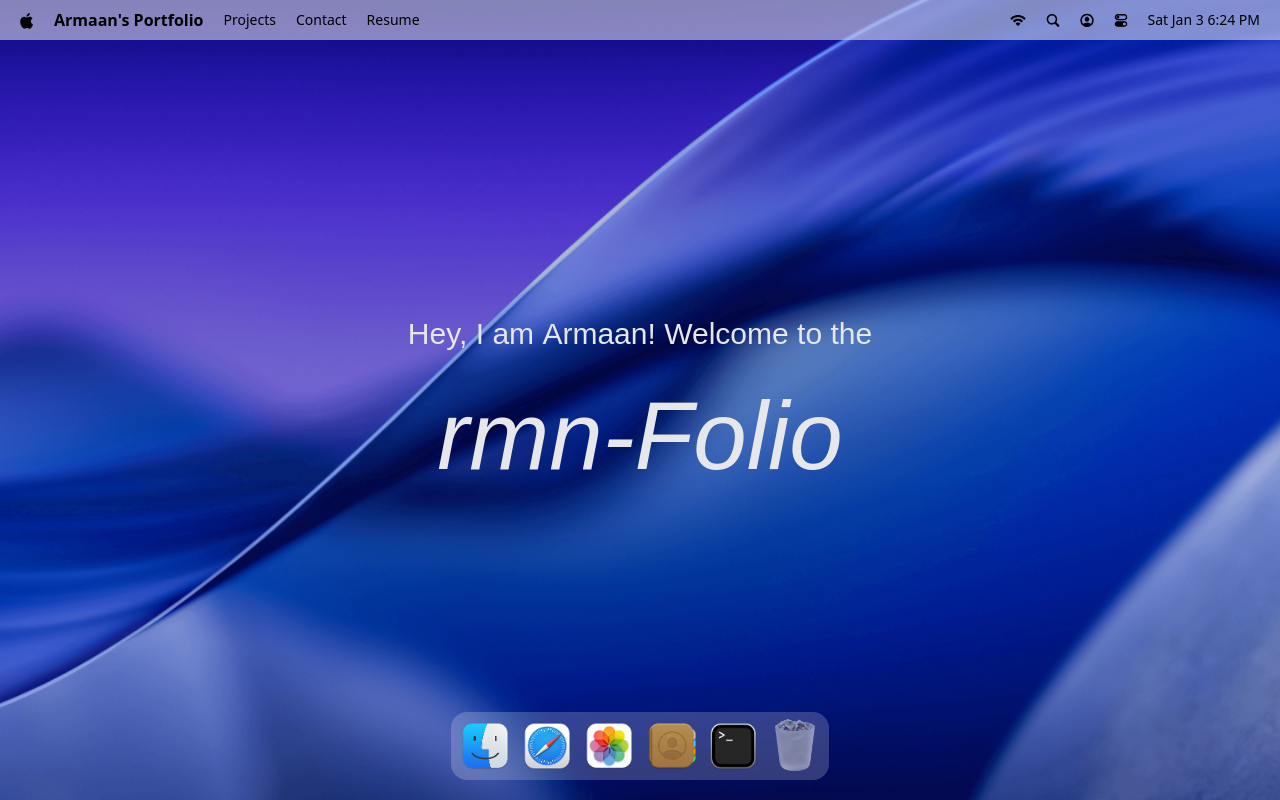
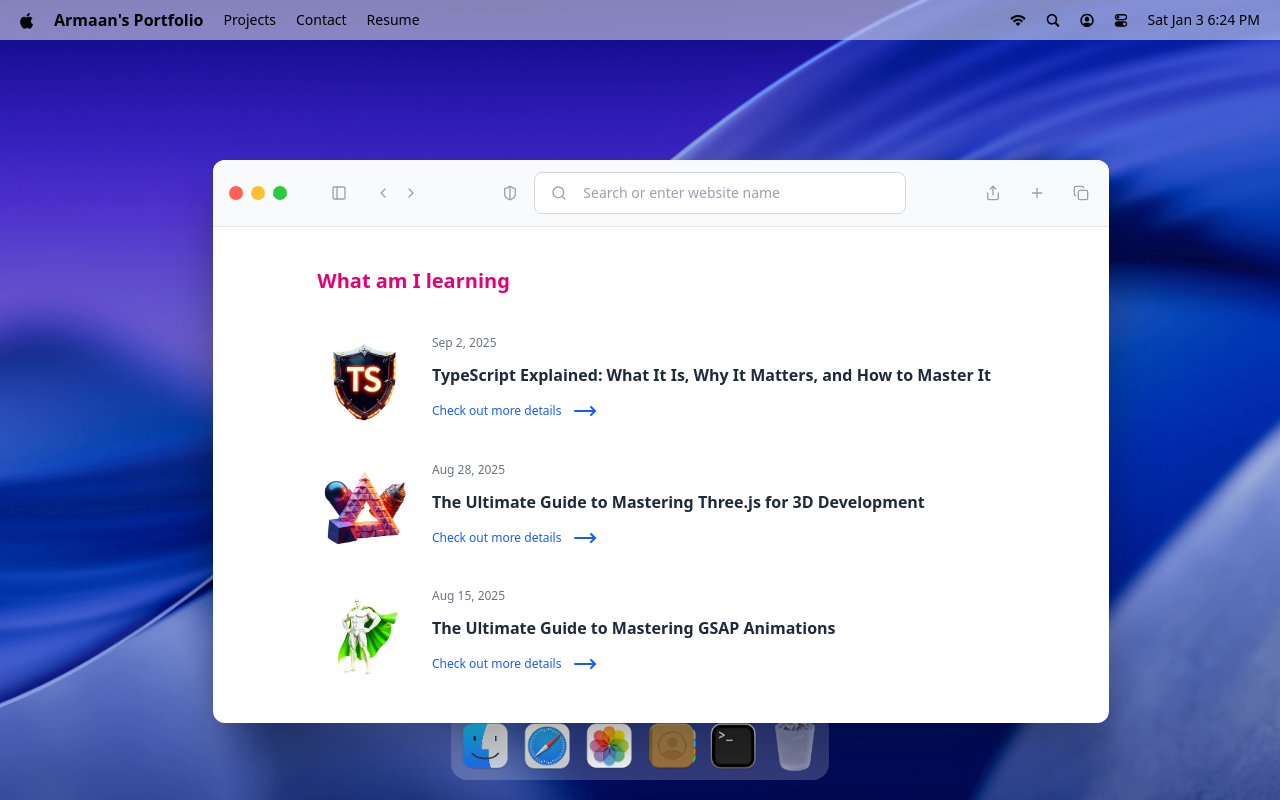
Before and after one commit to muftiarmaan6/macOS-portfolio, a React (Vite) app: page / in a window 1280 px wide. Both pictures are taken after a click on the button 547 px from the left and 746 px from the top of the page. Built offline with nearby package versions, Linux system fonts and the light colour scheme; a web font is replaced by a local one.

Commit message:
Add Safari window with learning feed and browser-style UI

```diff
--- a/src/App.jsx
+++ b/src/App.jsx
@@ -2,7 +2,7 @@
 import { Draggable } from "gsap/Draggable";
 
 import gsap from "gsap";
-import {Terminal} from "#windows/imports";
+import {Safari, Terminal} from "#windows/imports";
 gsap.registerPlugin(Draggable);
 
 const  app = () => {
@@ -13,6 +13,7 @@
       <Dock/>
 
       <Terminal/>
+      <Safari/>
     </main>
   )
 }
--- a/src/components/imports.js
+++ b/src/components/imports.js
@@ -1,6 +1,6 @@
 import Navbar from '#components/Navbar.jsx';
 import Welcome from '#components/Welcome.jsx';
-import Dock from './Dock';
-import WindowControls from './WindowControls';
+import Dock from '#components/Dock.jsx';
+import WindowControls from '#components/WindowControls.jsx';
 
 export{ Navbar, Welcome, Dock, WindowControls};
--- a/src/constants/constant.js
+++ b/src/constants/constant.js
@@ -81,7 +81,7 @@
     title:
       "TypeScript Explained: What It Is, Why It Matters, and How to Master It",
     image: "/images/blog1.png",
-    link: "https://jsmastery.com/blog/typescript-explained-what-it-is-why-it-matters-and-how-to-master-it",
+    link: "https://www.google.com/?client=safari&zx=1767887285342&no_sw_cr=1",
   },
   {
     id: 2,
--- /dev/null
+++ b/src/windows/Safari.jsx
@@ -0,0 +1,57 @@
+import { WindowControls } from "#components/imports";
+import { blogPosts } from "#constants/constant";
+import WindowWrapper from "#hoc/WindowWrapper";
+import { ChevronLeft, ChevronRight, Copy, MoveRight, PanelLeft, Plus, Search, Share, ShieldHalf } from "lucide-react";
+
+const Safari = () => {
+  return (
+    <>
+      <div id="window-header">
+        <WindowControls target="safari"/>
+
+        <PanelLeft className="ml-10 icon"/>
+        <div className="flex items-center gap-1 ml-5">
+          <ChevronLeft className="icon"/>
+          <ChevronRight className="icon"/>
+        </div>
+        <div className="flex-1 flex-center gap-3">
+            <ShieldHalf className="icon"/>
+            <div className="search">
+              <Search className="icon"/>
+              <input type="text" placeholder="Search or enter website name" className="flex-1"/>
+            </div>
+        </div>
+        <div className="flex items-center gap-5">
+              <Share className="icon"/>
+              <Plus className="icon"/>
+              <Copy className="icon"/>
+            </div>
+      </div>
+
+
+      <div className="blog">
+          <h2>What am I learning</h2>
+          <div className="space-y-8">
+              {blogPosts.map(({id, image, title, date, link})=> (
+                <div key={id} className="blog-post">
+                  <div className="col-span-2">
+                    <img src={image} alt={title} loading="lazy"/>
+                  </div>
+                  <div className="content">
+                    <p>{date}</p>
+                    <h3>{title}</h3>
+                    <a href={link} target="_blank" rel="noopener noreferrer">
+                      Check out more details <MoveRight className="icon-hover"/>
+                    </a>
+                  </div>
+                </div>
+              ))}
+          </div>
+      </div>
+    </>
+  )
+}
+
+const SafariWindow = WindowWrapper(Safari, 'safari');
+
+export default SafariWindow
--- a/src/windows/Terminal.jsx
+++ b/src/windows/Terminal.jsx
@@ -37,7 +37,7 @@
       </ul>
       <div className="footnote">
         <p>
-          <Check size={20}/> 5 of 5 stacks loaded successfully(100%)
+          <Check size={20}/> 6 of 6 stacks loaded successfully(100%)
         </p>
         <p className="text-black">
           <Flag size={15} fill="black"/>
--- a/src/windows/imports.js
+++ b/src/windows/imports.js
@@ -1,3 +1,3 @@
 import Terminal from "#windows/Terminal.jsx";
-
-export {Terminal};
+import Safari from "#windows/Safari.jsx";
+export {Terminal, Safari};
```
